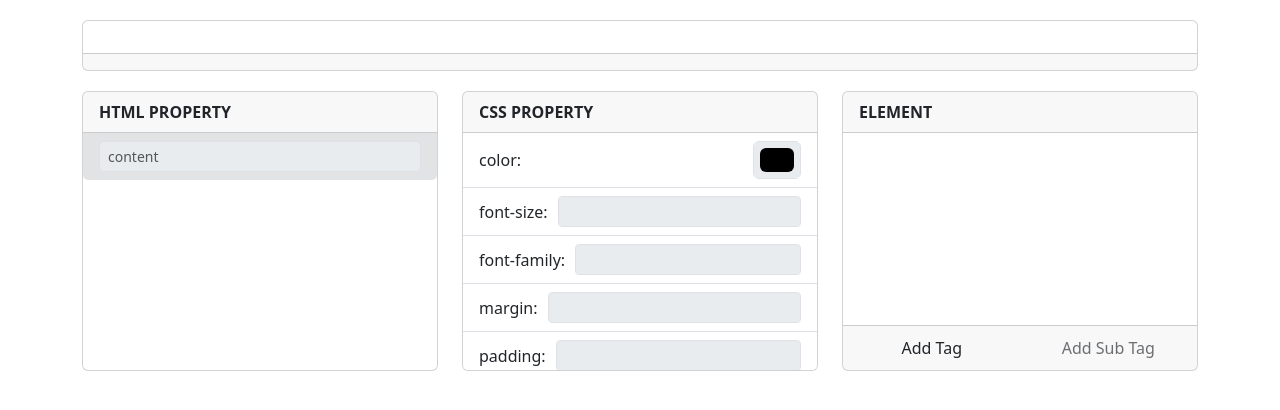
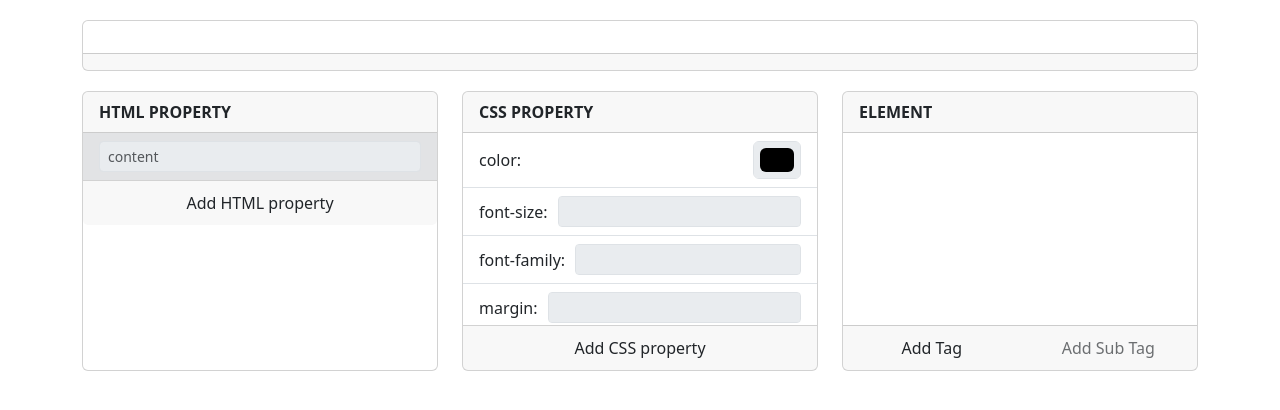
Before and after one commit to black-pepper/HTML-CSS-Study, a React (Create React App) app: page / in a window 1280 px wide. Shown: the top 410 px of the page. Built offline with nearby package versions, Linux system fonts and the light colour scheme.

Commit message:
Add Property Button

```diff
--- a/src/components/CSSPropertyList.js
+++ b/src/components/CSSPropertyList.js
@@ -69,6 +69,16 @@ const CSSPropertyList = ({ selectedElement, updateCSSProperties, selectedIndex})
           </li>
         ))}
       </div>
+      <div className="card-footer" style={{padding:0}}>
+        <div className="btn-group" role="group" style={{width:'100%'}}>
+          <button
+            className="list-group-item btn btn-secondary"
+            style={{ width: '100%', padding:10}}
+          >
+            Add CSS property
+          </button>
+        </div>
+      </div>
     </div>
   );
 }
--- a/src/components/HTMLPropertyList.js
+++ b/src/components/HTMLPropertyList.js
@@ -23,7 +23,7 @@ const HTMLPropertyList = ({ selectedElement, updateHTMLProperties, selectedIndex
       <div className="card-header" id={selectedIndex}>
         <b>HTML PROPERTY</b>
       </div>
-      <ul className="list-group list-group-flush">
+      <div className="list-group list-group-flush overflow-auto">
           <li className="list-group-item list-group-item-secondary" key="-1">
             <input
               className="form-control form-control-sm"
@@ -45,7 +45,18 @@ const HTMLPropertyList = ({ selectedElement, updateHTMLProperties, selectedIndex
               />
             </li>
           ))}
-      </ul>
+
+      </div>
+      <div className="card-footer" style={{padding:0}}>
+        <div className="btn-group" role="group" style={{width:'100%'}}>
+          <button
+            className="list-group-item btn btn-secondary"
+            style={{ width: '100%', padding:10}}
+          >
+            Add HTML property
+          </button>
+        </div>
+      </div>
     </div>
   )
 }
```
Lines whose indentation alone changed are shown as unchanged.
